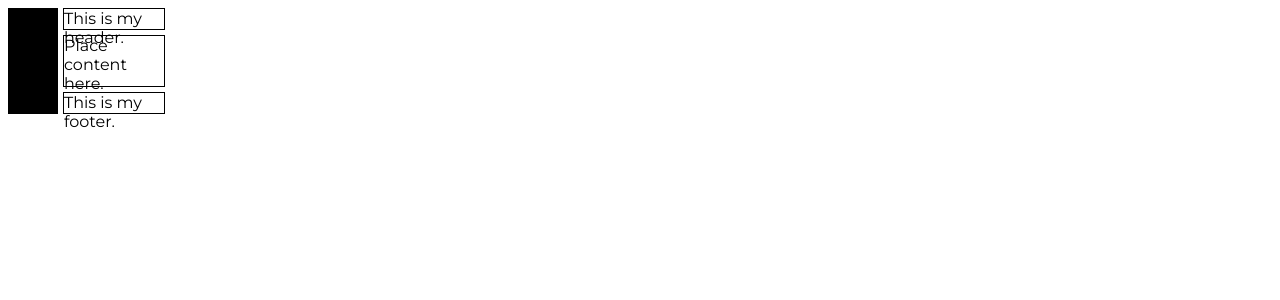
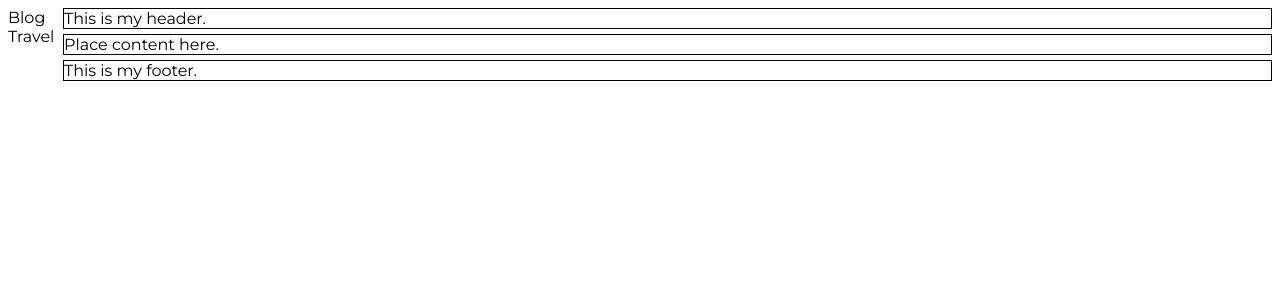
Before and after one commit to andykim5/andykim5.github.io, a PHP site: page / in a window 1280 px wide. Shown: the top 300 px of the page. Run offline with PHP 8.4, Linux system fonts and the light colour scheme.

Commit message:
Commit 1.3b

```diff
--- a/CSS/version1.css
+++ b/CSS/version1.css
@@ -7,15 +7,14 @@
     position:absolute;
     top:0; bottom:0; left:0;
     width:50px;
-    background:#000;
-}
+	}
 
-#header { border:1px solid #000; width:100px; height:20px;
+#header { border:1px solid #000;
     margin:0 0 5px 0;
-}
-#content { border:1px solid #000; width:100px; height:50px;
+	}
+#content { border:1px solid #000;
     margin:5px 0 5px 0;
-}
-#footer { border:1px solid #000; width:100px; height:20px;
+	}
+#footer { border:1px solid #000;
     margin:5px 0 0 0;
-}
+	}
```
